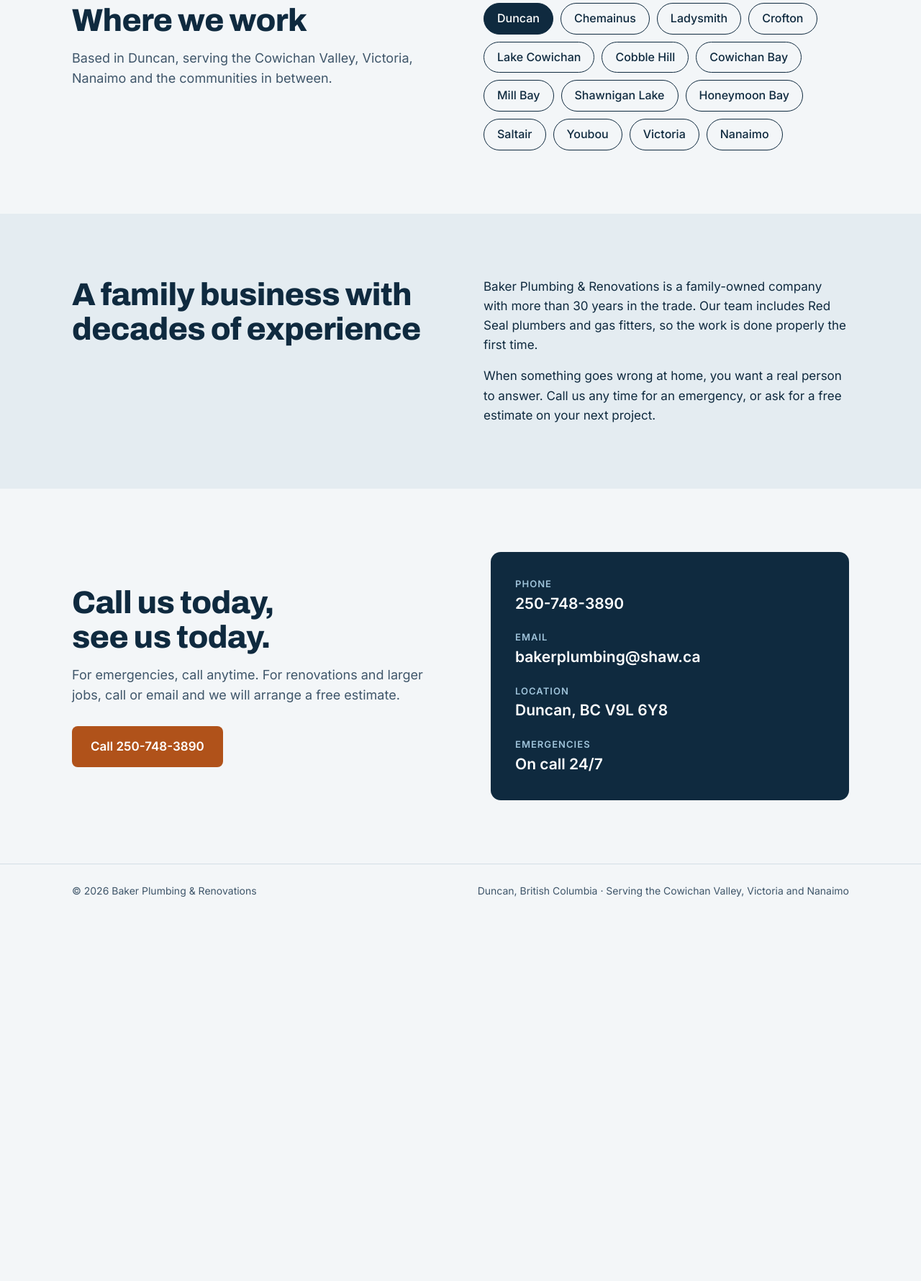
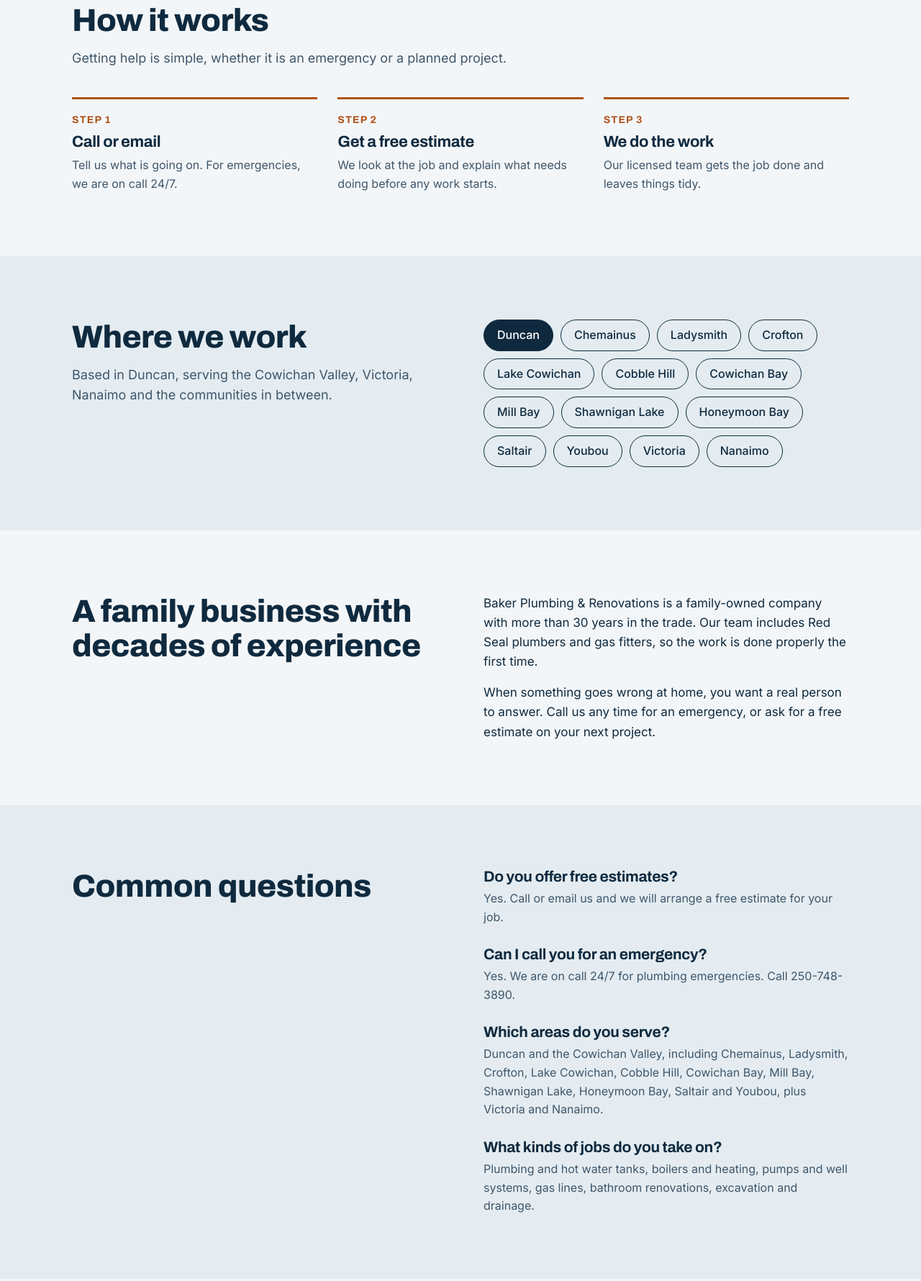
Before and after one commit to quinnwashington/my-business-site, a plain HTML site: page index.html in a window 1280 px wide. Shown: the part 1916-3696 px from the top of the page at 72% size. Before the commit the page ends 3192 px from the top, so only its background shows below. Drawn offline with Linux system fonts and the light colour scheme.

Commit message:
Add how-it-works, FAQ, mobile call bar and local business data
Co-Authored-By: Claude Sonnet 5.5 <noreply@anthropic.com>
Claude-Session: https://claude.ai/code/session_01NiXaMwe4sg86CKNpVnJWXh

```diff
--- a/index.html
+++ b/index.html
@@ -76,6 +76,22 @@ nav .wrap{display:flex;flex-wrap:wrap;align-items:center;justify-content:space-b
 .contact-card a:hover{text-decoration:underline}
 footer{border-top:1px solid var(--line);font-size:14px;color:var(--muted)}
 footer .wrap{display:flex;flex-wrap:wrap;justify-content:space-between;gap:6px 24px;padding-top:26px;padding-bottom:26px}
+.steps{display:flex;flex-wrap:wrap;gap:28px;margin-top:40px}
+.step{flex:1 1 260px;min-width:0;border-top:3px solid var(--copper);padding-top:18px}
+.step b{display:block;font-family:'Archivo',system-ui,sans-serif;font-size:14px;font-weight:700;letter-spacing:0.08em;color:var(--copper);margin-bottom:6px}
+.step h3{font-size:22px;font-weight:700;margin-bottom:8px}
+.step p{color:var(--muted);font-size:16px}
+.faq{display:flex;flex-direction:column;gap:28px}
+.faq h3{font-size:21px;font-weight:700;margin-bottom:6px}
+.faq p{color:var(--muted);font-size:16px}
+.callbar{display:none}
+@media (max-width:700px){
+  body{padding-bottom:calc(76px + env(safe-area-inset-bottom,0px))}
+  .callbar{display:flex;gap:10px;position:fixed;left:0;right:0;bottom:0;z-index:20;padding:10px max(14px,env(safe-area-inset-right,0px)) calc(10px + env(safe-area-inset-bottom,0px)) max(14px,env(safe-area-inset-left,0px));background:var(--navy);box-shadow:0 -4px 16px rgba(15,42,63,0.25)}
+  .callbar a{flex:1;text-align:center;text-decoration:none;font-weight:600;border-radius:8px;padding:14px 10px;font-size:17px}
+  .callbar .call{background:var(--copper);color:#fff}
+  .callbar .mail{border:2px solid #fff;color:#fff;padding:12px 10px}
+}
 @media (prefers-reduced-motion:no-preference){.btn{transition:background .15s ease,color .15s ease}}
 </style>
 </head>
@@ -135,7 +151,19 @@ footer .wrap{display:flex;flex-wrap:wrap;justify-content:space-between;gap:6px 2
 </div>
 </section>
 
-<section class="section" id="areas">
+<section class="section" id="how">
+<div class="wrap">
+<h2>How it works</h2>
+<p class="intro">Getting help is simple, whether it is an emergency or a planned project.</p>
+<div class="steps">
+<div class="step"><b>STEP 1</b><h3>Call or email</h3><p>Tell us what is going on. For emergencies, we are on call 24/7.</p></div>
+<div class="step"><b>STEP 2</b><h3>Get a free estimate</h3><p>We look at the job and explain what needs doing before any work starts.</p></div>
+<div class="step"><b>STEP 3</b><h3>We do the work</h3><p>Our licensed team gets the job done and leaves things tidy.</p></div>
+</div>
+</div>
+</section>
+
+<section class="section band" id="areas">
 <div class="wrap cols">
 <div class="col">
 <h2>Where we work</h2>
@@ -162,7 +190,7 @@ footer .wrap{display:flex;flex-wrap:wrap;justify-content:space-between;gap:6px 2
 </div>
 </section>
 
-<section class="section band about" id="about">
+<section class="section about" id="about">
 <div class="wrap cols">
 <div class="col">
 <h2>A family business with decades of experience</h2>
@@ -170,6 +198,18 @@ footer .wrap{display:flex;flex-wrap:wrap;justify-content:space-between;gap:6px 2
 <div class="col">
 <p>Baker Plumbing &amp; Renovations is a family-owned company with more than 30 years in the trade. Our team includes Red Seal plumbers and gas fitters, so the work is done properly the first time.</p>
 <p>When something goes wrong at home, you want a real person to answer. Call us any time for an emergency, or ask for a free estimate on your next project.</p>
+</div>
+</div>
+</section>
+
+<section class="section band" id="faq">
+<div class="wrap cols">
+<div class="col"><h2>Common questions</h2></div>
+<div class="col faq">
+<div><h3>Do you offer free estimates?</h3><p>Yes. Call or email us and we will arrange a free estimate for your job.</p></div>
+<div><h3>Can I call you for an emergency?</h3><p>Yes. We are on call 24/7 for plumbing emergencies. Call 250-748-3890.</p></div>
+<div><h3>Which areas do you serve?</h3><p>Duncan and the Cowichan Valley, including Chemainus, Ladysmith, Crofton, Lake Cowichan, Cobble Hill, Cowichan Bay, Mill Bay, Shawnigan Lake, Honeymoon Bay, Saltair and Youbou, plus Victoria and Nanaimo.</p></div>
+<div><h3>What kinds of jobs do you take on?</h3><p>Plumbing and hot water tanks, boilers and heating, pumps and well systems, gas lines, bathroom renovations, excavation and drainage.</p></div>
 </div>
 </div>
 </section>
@@ -199,5 +239,14 @@ footer .wrap{display:flex;flex-wrap:wrap;justify-content:space-between;gap:6px 2
 </div>
 </footer>
 
+<div class="callbar">
+<a class="call" href="tel:+12507483890">Call now</a>
+<a class="mail" href="mailto:bakerplumbing@shaw.ca?subject=Free%20estimate%20request">Free estimate</a>
+</div>
+
+<script type="application/ld+json">
+{"@context":"https://schema.org","@type":"Plumber","name":"Baker Plumbing & Renovations","telephone":"+1-250-748-3890","email":"bakerplumbing@shaw.ca","address":{"@type":"PostalAddress","addressLocality":"Duncan","addressRegion":"BC","postalCode":"V9L 6Y8","addressCountry":"CA"},"areaServed":["Duncan","Chemainus","Ladysmith","Crofton","Lake Cowichan","Cobble Hill","Cowichan Bay","Mill Bay","Shawnigan Lake","Honeymoon Bay","Saltair","Youbou","Victoria","Nanaimo"]}
+</script>
+
 </body>
 </html>
```
